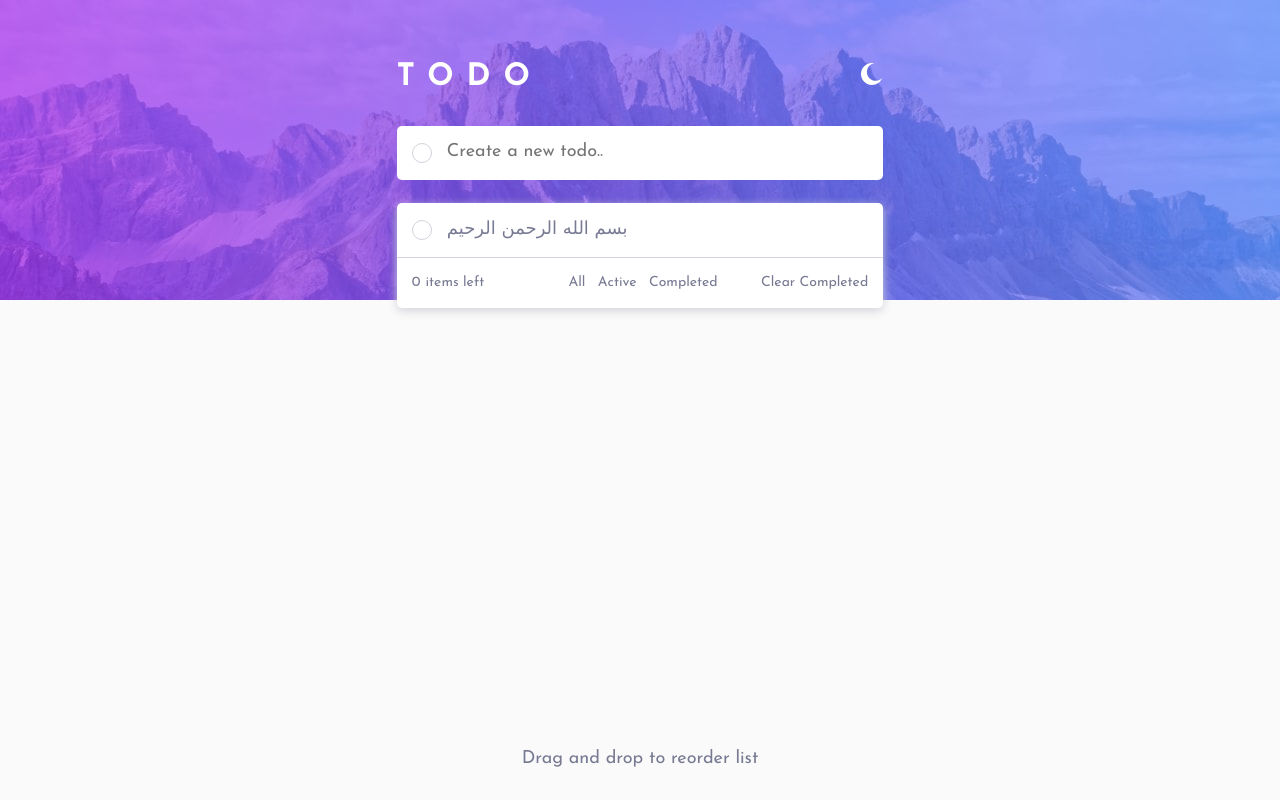
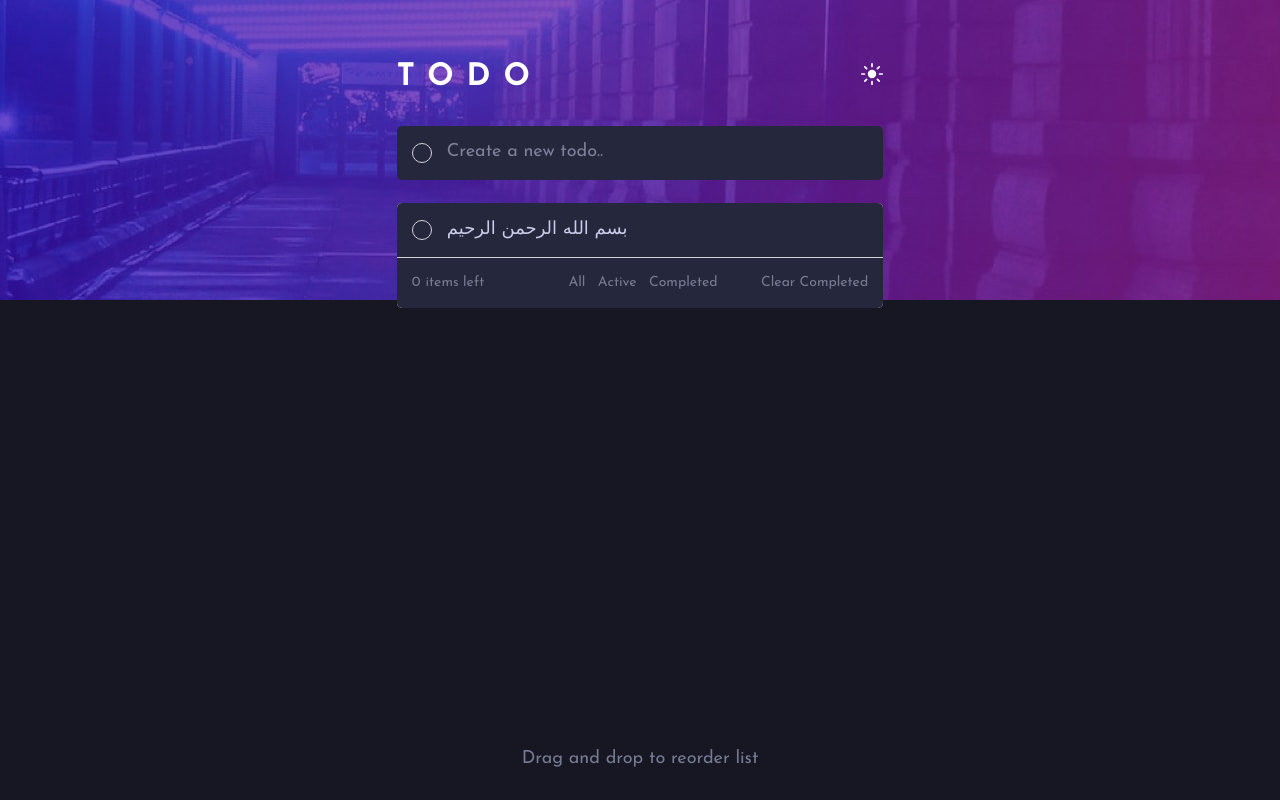
Before and after one commit to ahmad-tantawy/Todo-app, a website built with Vite: page index.html in a window 1280 px wide. Both pictures are taken after a click on the button 872 px from the left and 77 px from the top of the page. Built offline with nearby package versions, Linux system fonts and the light colour scheme.

Commit message:
Implement dark theme and Add tasks functionality

```diff
--- a/index.html
+++ b/index.html
@@ -28,7 +28,11 @@
 				<header class="app__header">
 					<h2 class="app__logo">ToDo</h2>
 					<button class="app__theme-toggle btn">
-						<img src="images/icon-moon.svg" alt="Theme icon" />
+						<img
+							class="app__theme-toggle--img"
+							src="images/icon-moon.svg"
+							alt="Theme icon"
+						/>
 					</button>
 				</header>
 				<!-- Form -->
@@ -75,5 +79,6 @@
 		<section class="footer">
 			<p>Drag and drop to reorder list</p>
 		</section>
+		<script src="index.js" type="module"></script>
 	</body>
 </html>
--- /dev/null
+++ b/index.js
@@ -0,0 +1,67 @@
+import {
+  appThemetoggleElement, bodyElement, appThemetoggleElementImage, addTaskButton,
+} from './scripts/elements';
+
+// DarkTheme
+// Store the old and new image sources
+const oldSrc = 'images/icon-moon.svg';
+const newSrc = 'images/icon-sun.svg';
+let isDarkMode = false;
+
+appThemetoggleElement.addEventListener('click', () => {
+  isDarkMode = !isDarkMode;
+
+  // Toggle the 'App--isDark' class
+  bodyElement.classList.toggle('App--isDark');
+  // Update the image source based on the isDarkMode flag
+  if (isDarkMode) {
+    appThemetoggleElementImage.setAttribute('src', newSrc);
+  } else {
+    appThemetoggleElementImage.setAttribute('src', oldSrc);
+  }
+});
+
+// SaveToDB
+const saveToDB = (key, data) => {
+  localStorage.setItem(key, JSON.stringify(data));
+};
+
+// fetchData
+// const fetchData = (key) => {
+//   const data = localStorage.getItem(key);
+//   return data ? JSON.parse(data) : false;
+// };
+
+// AddTask Function
+const addTask = (event) => {
+  event.preventDefault();
+  const inputElement = document.querySelector('.app__search-bar__input');
+  const taskValue = inputElement.value;
+
+  if (!taskValue) return;
+
+  saveToDB('tasks', taskValue);
+  const taskListElement = document.querySelector('.app__task-list__list');
+  taskListElement.innerHTML += `<li>
+      <label class="list-item">
+         <input class="checkbox" type="checkbox" />
+         <span class="todo-text">${taskValue}</span>
+      </label>
+      <span class="remove"></span>
+  </li>`;
+  inputElement.value = '';
+};
+
+addTaskButton.addEventListener('click', addTask);
+
+/**
+ * DarkTheme
+ * Tasks
+    _saveToDB
+    _initDataonStartup
+    _renderTaskList
+    _addTask
+    _deleteTask
+    _toggleTask
+    _toggleCompletedTask
+ */
--- /dev/null
+++ b/scripts/elements.js
@@ -0,0 +1,4 @@
+export const appThemetoggleElement = document.querySelector('.app__theme-toggle');
+export const appThemetoggleElementImage = document.querySelector('.app__theme-toggle--img');
+export const bodyElement = document.querySelector('body');
+export const addTaskButton = document.querySelector('.app__search-bar__button');
--- a/styles/styles.scss
+++ b/styles/styles.scss
@@ -166,6 +166,11 @@ body,
 					background-position: center;
 					text-decoration: line-through;
 					border: none;
+					& ~ .todo-text {
+						text-decoration: line-through;
+						color: hsl(234, 11%, 52%);
+						opacity: 0.5;
+					}
 				}
 				.todo-text {
 					display: inline-block;
@@ -195,7 +200,7 @@ body,
 
 // footer Styles
 .footer {
-	height: 62.5vh;
+	min-height: 62.5vh;
 	display: flex;
 	justify-content: center;
 	align-items: flex-end;
@@ -203,3 +208,37 @@ body,
 		margin-bottom: 3rem;
 	}
 }
+
+// DarkTheme
+.App--isDark {
+	color: var(--dark-grayish-blue);
+	background-color: var(--very-dark-blue);
+
+	.app {
+		background: url('../images/bg-desktop-dark.jpg') no-repeat;
+		background-size: cover;
+		.app__search-bar {
+			background-color: var(--very-dark-desaturated-blue);
+			&__input {
+				color: var(--light-grayish-blue);
+				background: transparent;
+			}
+		}
+		.app__task-list {
+			box-shadow: none;
+		}
+		.app__task-list__list {
+			border-radius: 0.5rem 0.5rem 0 0;
+			& .todo-text {
+				color: var(--light-grayish-blue);
+			}
+		}
+		.app__task-list__list label {
+			background-color: var(--very-dark-desaturated-blue);
+		}
+		.app__task-list__footer {
+			border-radius: 0 0 0.5rem 0.5rem;
+			background-color: var(--very-dark-desaturated-blue);
+		}
+	}
+}
```
